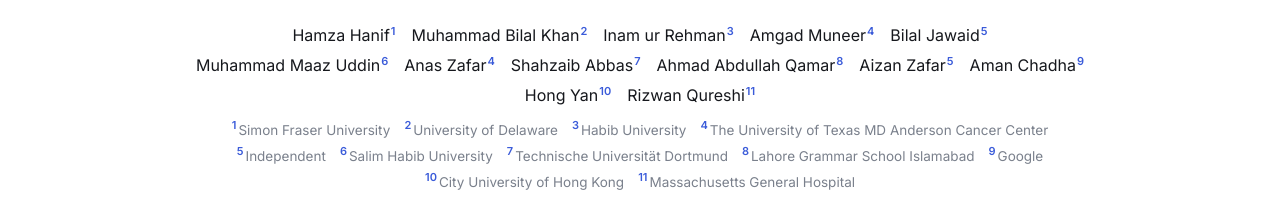
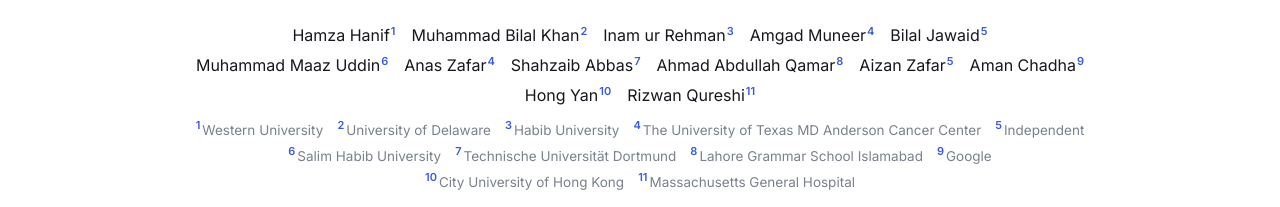
Before and after one commit to grip-v/grip-v.github.io, a plain HTML site: page index.html in a window 1280 px wide. Shown: the part 317-524 px from the top of the page. Drawn offline with Linux system fonts and the light colour scheme.

Commit message:
Update Hamza Hanif's affiliation to Western University
Co-Authored-By: Claude Opus 5.5 <noreply@anthropic.com>

```diff
--- a/index.html
+++ b/index.html
@@ -39,7 +39,7 @@
       <span>Hamza Hanif<sup>1</sup></span><span>Muhammad Bilal Khan<sup>2</sup></span><span>Inam ur Rehman<sup>3</sup></span><span>Amgad Muneer<sup>4</sup></span><span>Bilal Jawaid<sup>5</sup></span><span>Muhammad Maaz Uddin<sup>6</sup></span><span>Anas Zafar<sup>4</sup></span><span>Shahzaib Abbas<sup>7</sup></span><span>Ahmad Abdullah Qamar<sup>8</sup></span><span>Aizan Zafar<sup>5</sup></span><span>Aman Chadha<sup>9</sup></span><span>Hong Yan<sup>10</sup></span><span>Rizwan Qureshi<sup>11</sup></span>
     </div>
     <div class="affils">
-      <span><sup>1</sup>Simon Fraser University</span><span><sup>2</sup>University of Delaware</span><span><sup>3</sup>Habib University</span><span><sup>4</sup>The University of Texas MD Anderson Cancer Center</span><span><sup>5</sup>Independent</span><span><sup>6</sup>Salim Habib University</span><span><sup>7</sup>Technische Universit&auml;t Dortmund</span><span><sup>8</sup>Lahore Grammar School Islamabad</span><span><sup>9</sup>Google</span><span><sup>10</sup>City University of Hong Kong</span><span><sup>11</sup>Massachusetts General Hospital</span>
+      <span><sup>1</sup>Western University</span><span><sup>2</sup>University of Delaware</span><span><sup>3</sup>Habib University</span><span><sup>4</sup>The University of Texas MD Anderson Cancer Center</span><span><sup>5</sup>Independent</span><span><sup>6</sup>Salim Habib University</span><span><sup>7</sup>Technische Universit&auml;t Dortmund</span><span><sup>8</sup>Lahore Grammar School Islamabad</span><span><sup>9</sup>Google</span><span><sup>10</sup>City University of Hong Kong</span><span><sup>11</sup>Massachusetts General Hospital</span>
     </div>
     <div class="buttons">
       <span class="btn soon" title="Available after review">
```
